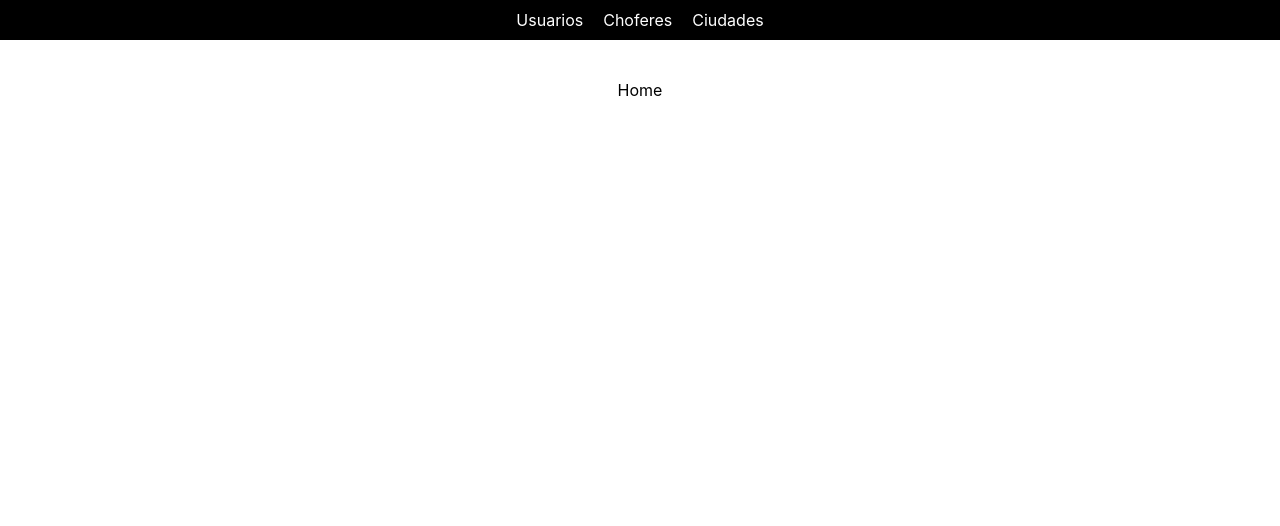
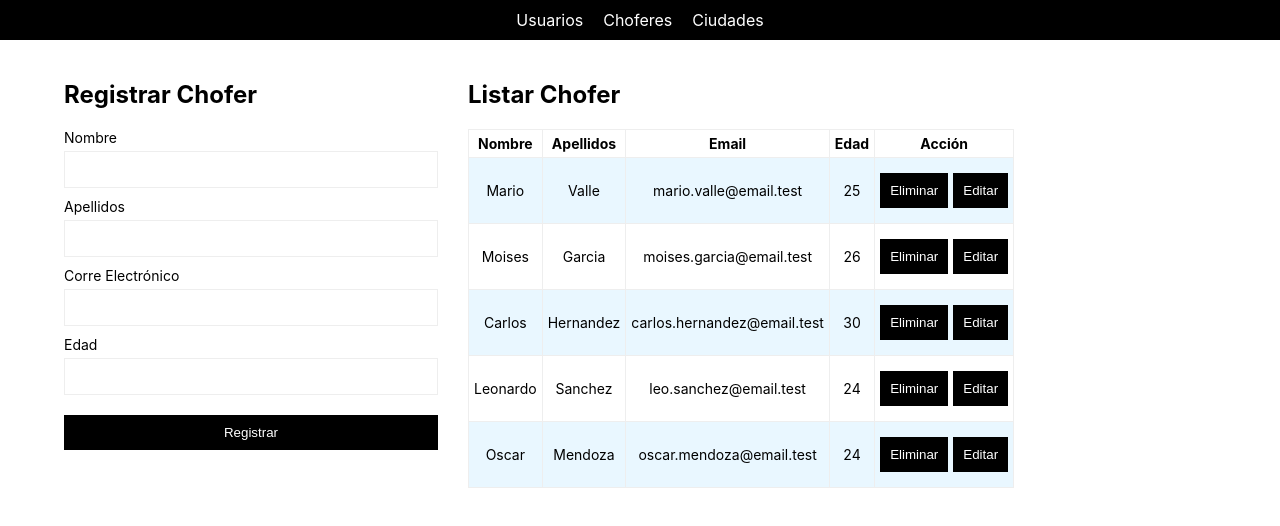
Before and after one commit to JeanDevonne/react-demo, a React (Create React App) app: page /choferes in a window 1280 px wide. Shown: the top 526 px of the page. Built offline with nearby package versions, Linux system fonts and the light colour scheme.

Commit message:
Se agrego las misma funcionalidad a la pantalla de chofer y ciudad

```diff
--- a/src/App.js
+++ b/src/App.js
@@ -10,8 +10,8 @@ export const App = () => {
 	return (
 		<BrowserRouter>
 			<Routes>
-				<Route path="/login" element={<LoginPage />} />
-				<Route path="/" element={<HomePage />} />
+				<Route path="/" element={<LoginPage />} />
+				<Route path="/home" element={<HomePage />} />
 				<Route path="/usuarios" element={<UsuariosPage />} />
 				<Route path="/choferes" element={<ChoferesPage />} />
 				<Route path="/ciudades" element={<CiudadesPage />} />
--- a/src/constant/data.js
+++ b/src/constant/data.js
@@ -35,3 +35,76 @@ export const dataUsuario = [
 		age: 24,
 	},
 ];
+
+export const datChofer = [
+	{
+		id: 1,
+		name: "Mario",
+		lastName: "Valle",
+		email: "mario.valle@email.test",
+		age: 25,
+	},
+	{
+		id: 2,
+		name: "Moises",
+		lastName: "Garcia",
+		email: "moises.garcia@email.test",
+		age: 26,
+	},
+	{
+		id: 3,
+		name: "Carlos",
+		lastName: "Hernandez",
+		email: "carlos.hernandez@email.test",
+		age: 30,
+	},
+	{
+		id: 4,
+		name: "Leonardo",
+		lastName: "Sanchez",
+		email: "leo.sanchez@email.test",
+		age: 24,
+	},
+	{
+		id: 5,
+		name: "Oscar",
+		lastName: "Mendoza",
+		email: "oscar.mendoza@email.test",
+		age: 24,
+	},
+];
+
+export const dataCiudad = [
+	{
+		id: 1,
+		name: "Lima - La Victoria",
+	},
+	{
+		id: 2,
+		name: "Lima - Atocongo",
+	},
+	{
+		id: 3,
+		name: "Chilca",
+	},
+	{
+		id: 4,
+		name: "Asia",
+	},
+	{
+		id: 5,
+		name: "Cañete",
+	},
+	{
+		id: 5,
+		name: "Chincha",
+	},
+	{
+		id: 5,
+		name: "Pisco",
+	},
+	{
+		id: 5,
+		name: "Ica",
+	},
+];
--- a/src/pages/ChoferesPage.js
+++ b/src/pages/ChoferesPage.js
@@ -1,9 +1,179 @@
 import { ContainerComponent } from "../components/ContainerComponent";
+import { InputForm } from "../components/Input/input";
+import { TableComponent } from "../components/Table/TableComponent";
+
+import { useFormik } from "formik";
+
+import "../styles/Usuario.css";
+import { ButtonComponent } from "../components/Button/buttonComponent";
+
+import { datChofer } from "../constant/data";
+import { useEffect, useState } from "react";
 
 export const ChoferesPage = () => {
+	const [dataChofer, setDataChofer] = useState([]);
+	useEffect(() => {
+		setDataChofer(datChofer);
+	}, []);
+	const formik = useFormik({
+		initialValues: {
+			id: "",
+			name: "",
+			lastName: "",
+			email: "",
+			age: "",
+		},
+		onSubmit: (value) => {
+			value.id === "" ? handleSubmit(value) : handleUpdateSubmit(value);
+		},
+	});
+
+	const handleSubmit = (value) => {
+		const idMax = dataChofer.length;
+
+		let parameter = {
+			id: idMax + 1,
+			...value,
+		};
+		console.log([...dataChofer, parameter]);
+	};
+
+	const handleUpdateSubmit = (value) => {
+		const rpta = dataChofer.reduce((ac, el) => {
+			if (el.id === value.id) {
+				ac.push({
+					...value,
+				});
+			} else {
+				ac.push(el);
+			}
+
+			return ac;
+		}, []);
+		formik.handleReset();
+		setDataChofer(rpta);
+	};
+
+	const handleDeleteChofer = (id) => {
+		const data = dataChofer.filter((el) => el.id !== id);
+		setDataChofer(data);
+	};
+
+	const handleEditChofer = (el) => {
+		formik.setFieldValue("id", el.id);
+		formik.setFieldValue("name", el.name);
+		formik.setFieldValue("lastName", el.lastName);
+		formik.setFieldValue("email", el.email);
+		formik.setFieldValue("age", el.age);
+	};
+
 	return (
 		<ContainerComponent>
-			<p>Home</p>
+			<div className="usuario__container">
+				<div className="usuario__form">
+					<h1 className="form__title">
+						{formik.values.id === "" ? "Registrar" : "Actualizar"} Chofer
+					</h1>
+					<form autoComplete="off" onSubmit={formik.handleSubmit}>
+						<input type="hidden" name="id" value={formik.values.id} />
+						<InputForm
+							text="Nombre"
+							type="text"
+							id="name"
+							name="name"
+							value={formik.values.name}
+							onChange={formik.handleChange}
+							onBlur={formik.handleBlur}
+						/>
+						<InputForm
+							text="Apellidos"
+							type="text"
+							id="lastName"
+							name="lastName"
+							value={formik.values.lastName}
+							onChange={formik.handleChange}
+							onBlur={formik.handleBlur}
+						/>
+						<InputForm
+							text="Corre Electrónico"
+							type="email"
+							id="email"
+							name="email"
+							value={formik.values.email}
+							onChange={formik.handleChange}
+							onBlur={formik.handleBlur}
+						/>
+						<InputForm
+							text="Edad"
+							type="text"
+							id="age"
+							name="age"
+							value={formik.values.age}
+							onChange={formik.handleChange}
+							onBlur={formik.handleBlur}
+						/>
+						{formik.values.id === "" ? (
+							<ButtonComponent text="Registrar" />
+						) : (
+							<div
+								style={{
+									display: "grid",
+									gridTemplateColumns: "1fr 1fr",
+									columnGap: 10,
+								}}
+							>
+								<ButtonComponent text="Actualizar" />
+
+								<ButtonComponent
+									text="Cancelar"
+									onClick={formik.handleReset}
+								/>
+							</div>
+						)}
+					</form>
+				</div>
+				<div>
+					<h1 className="form__title">Listar Chofer</h1>
+					<TableComponent>
+						<thead>
+							<tr>
+								<th>Nombre</th>
+								<th>Apellidos</th>
+								<th>Email</th>
+								<th>Edad</th>
+								<th>Acción</th>
+							</tr>
+						</thead>
+						<tbody>
+							{dataChofer.length === 0 ? (
+								<tr>
+									<td colSpan={5}>No hay Información</td>
+								</tr>
+							) : (
+								dataChofer.map((el) => (
+									<tr key={el.id}>
+										<td>{el.name}</td>
+										<td>{el.lastName}</td>
+										<td>{el.email}</td>
+										<td>{el.age}</td>
+										<td>
+											<ButtonComponent
+												onClick={() => handleDeleteChofer(el.id)}
+												text="Eliminar"
+											/>
+											<ButtonComponent
+												style={{ marginLeft: 5 }}
+												onClick={() => handleEditChofer(el)}
+												text="Editar"
+											/>
+										</td>
+									</tr>
+								))
+							)}
+						</tbody>
+					</TableComponent>
+				</div>
+			</div>
 		</ContainerComponent>
 	);
 };
--- a/src/pages/CiudadesPage.js
+++ b/src/pages/CiudadesPage.js
@@ -1,9 +1,143 @@
 import { ContainerComponent } from "../components/ContainerComponent";
+import { InputForm } from "../components/Input/input";
+import { TableComponent } from "../components/Table/TableComponent";
+
+import { useFormik } from "formik";
+
+import "../styles/Usuario.css";
+import { ButtonComponent } from "../components/Button/buttonComponent";
+
+import { dataCiudad } from "../constant/data";
+import { useEffect, useState } from "react";
 
 export const CiudadesPage = () => {
+	const [dataCiudades, setDataCiudades] = useState([]);
+	useEffect(() => {
+		setDataCiudades(dataCiudad);
+	}, []);
+	const formik = useFormik({
+		initialValues: {
+			id: "",
+			name: "",
+		},
+		onSubmit: (value) => {
+			value.id === "" ? handleSubmit(value) : handleUpdateSubmit(value);
+		},
+	});
+
+	const handleSubmit = (value) => {
+		const idMax = dataCiudades.length;
+
+		let parameter = {
+			id: idMax + 1,
+			...value,
+		};
+		console.log([...dataCiudades, parameter]);
+	};
+
+	const handleUpdateSubmit = (value) => {
+		const rpta = dataCiudades.reduce((ac, el) => {
+			if (el.id === value.id) {
+				ac.push({
+					...value,
+				});
+			} else {
+				ac.push(el);
+			}
+
+			return ac;
+		}, []);
+		formik.handleReset();
+		setDataCiudades(rpta);
+	};
+
+	const handleDeleteCiudades = (id) => {
+		const data = dataCiudades.filter((el) => el.id !== id);
+		setDataCiudades(data);
+	};
+
+	const handleEditCiudad = (el) => {
+		formik.setFieldValue("id", el.id);
+		formik.setFieldValue("name", el.name);
+	};
+
 	return (
 		<ContainerComponent>
-			<p>Ciudades</p>
+			<div className="usuario__container">
+				<div className="usuario__form">
+					<h1 className="form__title">
+						{formik.values.id === "" ? "Registrar" : "Actualizar"}{" "}
+						Ciudades
+					</h1>
+					<form autoComplete="off" onSubmit={formik.handleSubmit}>
+						<input type="hidden" name="id" value={formik.values.id} />
+						<InputForm
+							text="Nombre"
+							type="text"
+							id="name"
+							name="name"
+							value={formik.values.name}
+							onChange={formik.handleChange}
+							onBlur={formik.handleBlur}
+						/>
+						{formik.values.id === "" ? (
+							<ButtonComponent text="Registrar" />
+						) : (
+							<div
+								style={{
+									display: "grid",
+									gridTemplateColumns: "1fr 1fr",
+									columnGap: 10,
+								}}
+							>
+								<ButtonComponent text="Actualizar" />
+
+								<ButtonComponent
+									text="Cancelar"
+									onClick={formik.handleReset}
+								/>
+							</div>
+						)}
+					</form>
+				</div>
+				<div>
+					<h1 className="form__title">Listar Ciudades</h1>
+					<TableComponent>
+						<thead>
+							<tr>
+								<th>Nombre</th>
+								<th>Acción</th>
+							</tr>
+						</thead>
+						<tbody>
+							{dataCiudades.length === 0 ? (
+								<tr>
+									<td colSpan={2} width={400}>
+										No hay Información
+									</td>
+								</tr>
+							) : (
+								dataCiudades.map((el) => (
+									<tr key={el.id}>
+										<td width={400}>{el.name}</td>
+										<td>
+											<ButtonComponent
+												onClick={() => handleDeleteCiudades(el.id)}
+												text="Eliminar"
+											/>
+											<ButtonComponent
+												style={{ marginLeft: 5 }}
+												onClick={() => handleEditCiudad(el)}
+												text="Editar"
+											/>
+										</td>
+									</tr>
+								))
+							)}
+						</tbody>
+					</TableComponent>
+				</div>
+			</div>
 		</ContainerComponent>
 	);
 };
--- a/src/pages/LoginPage.js
+++ b/src/pages/LoginPage.js
@@ -12,7 +12,7 @@ export const LoginPage = () => {
 			password: "",
 		},
 		onSubmit: () => {
-			navigate("/");
+			navigate("/home");
 		},
 	});
 
--- a/src/pages/UsuariosPage.js
+++ b/src/pages/UsuariosPage.js
@@ -67,31 +67,6 @@ export const UsuariosPage = () => {
 		formik.setFieldValue("age", el.age);
 	};
 
-	const handlePrueba = () => {
-		// const data = [...dataUser];
-		// const rpta = dataUser.map((el) => {
-		// 	let rObj = {};
-		// 	rObj[el.name] = "Hola";
-		// 	return rObj;
-		// });
-
-		// console.log(rpta);
-		// console.log(dataUser);
-		// formik.handleReset();
-		const rpta = dataUser.reduce((ac, el) => {
-			if (el.id === 1) {
-				ac.push({ name: "HNola" });
-			} else {
-				ac.push(el);
-			}
-
-			return ac;
-		}, []);
-
-		console.log(dataUser);
-		console.log(rpta);
-	};
-
 	return (
 		<ContainerComponent>
 			<div className="usuario__container">
@@ -156,7 +131,6 @@ export const UsuariosPage = () => {
 							</div>
 						)}
 					</form>
-					<ButtonComponent text="hola" onClick={() => handlePrueba()} />
 				</div>
 				<div>
 					<h1 className="form__title">Listar Usuarios</h1>
```
